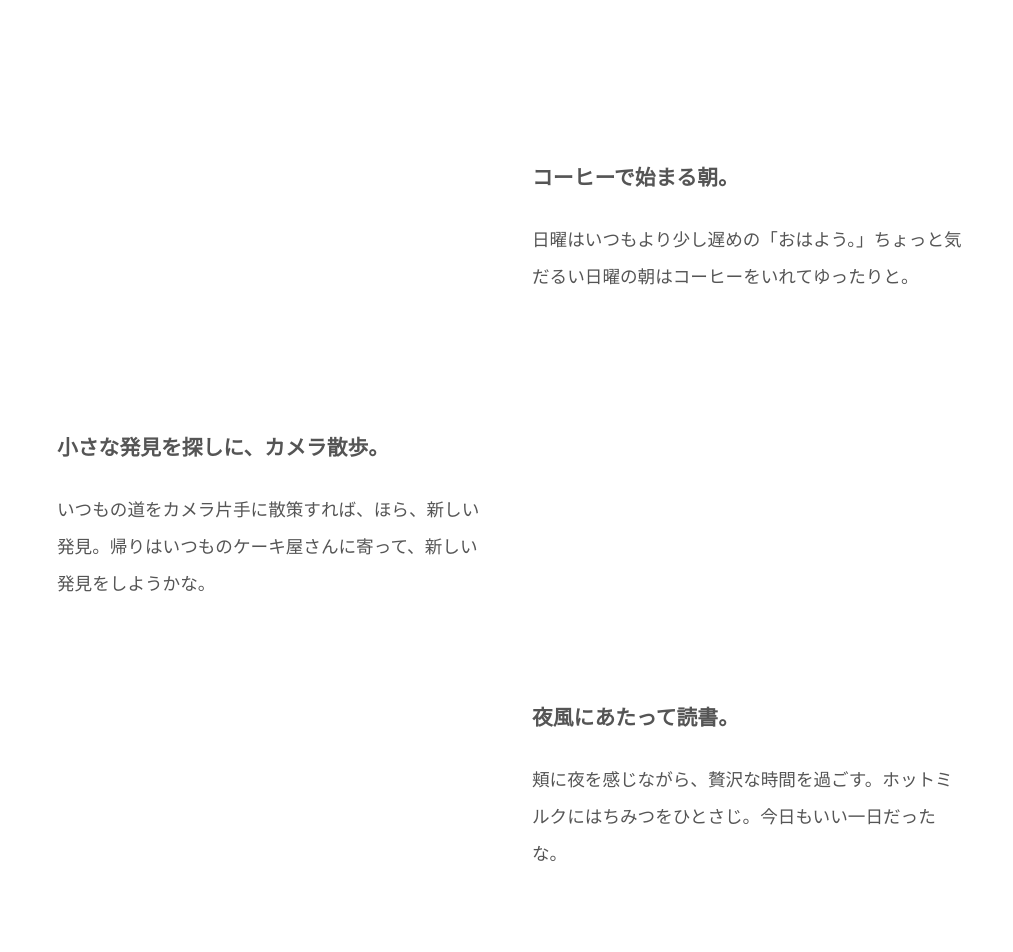
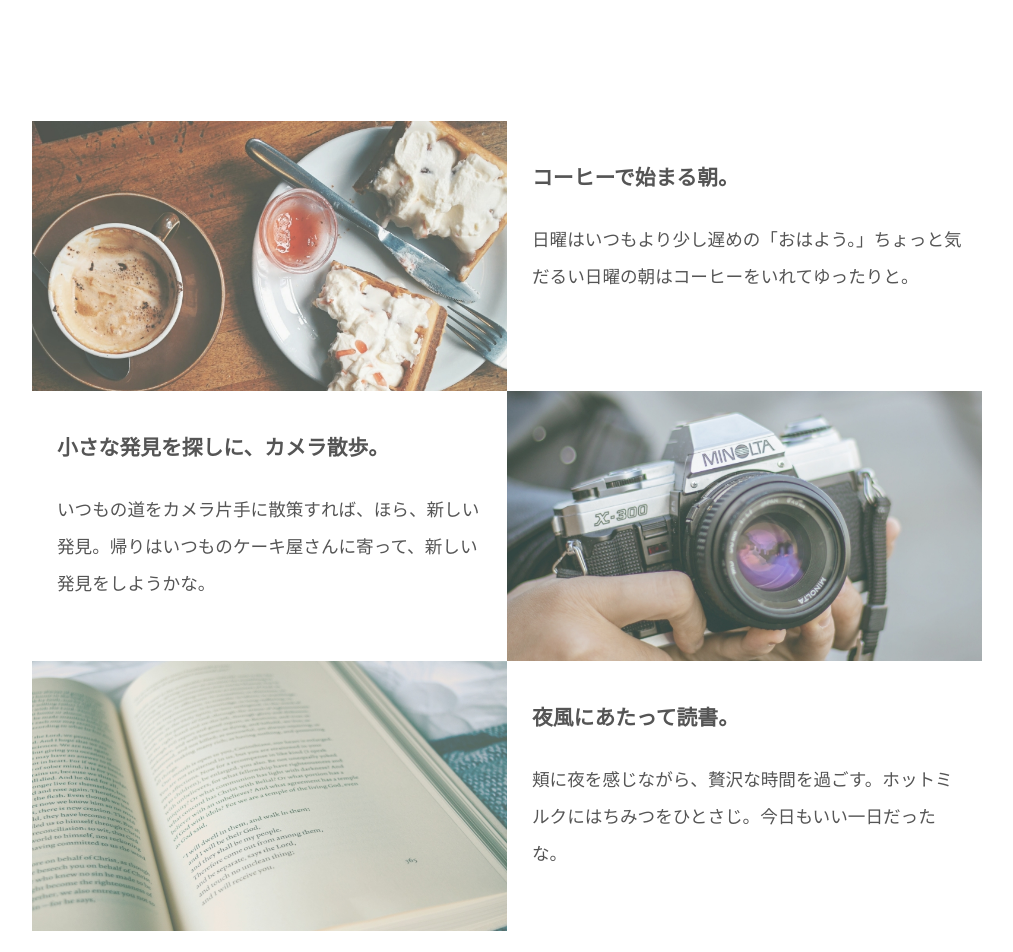
Before and after one commit to gon-yottela/au-chale, a plain HTML site: page index.html in a window 1280 px wide. Shown: the part 1040-1992 px from the top of the page, without its empty margins (133-1146 px from the left). Drawn offline with Linux system fonts and the light colour scheme; files whose address does not match are found by name.

Commit message:
Update style.css

```diff
--- a/style.css
+++ b/style.css
@@ -62,7 +62,7 @@ a:hover:not(.btn) {
 
 /* header-image */
 .header-image {
-  background-image: url(../img/top.jpg);
+  background-image: url(top.jpg);
   background-size: cover;
   padding: 130px 0;
 }
@@ -153,17 +153,17 @@ a:hover:not(.btn) {
 }
 
 .photo1 {
-  background-image: url(../img/coffee.jpg);
+  background-image: url(coffee.jpg);
   background-size: cover;
 }
 
 .photo2 {
-  background-image: url(../img/camera.jpg);
+  background-image: url(camera.jpg);
   background-size: cover;
 }
 
 .photo3 {
-  background-image: url(../img/book.jpg);
+  background-image: url(book.jpg);
   background-size: cover;
 }
 
```
